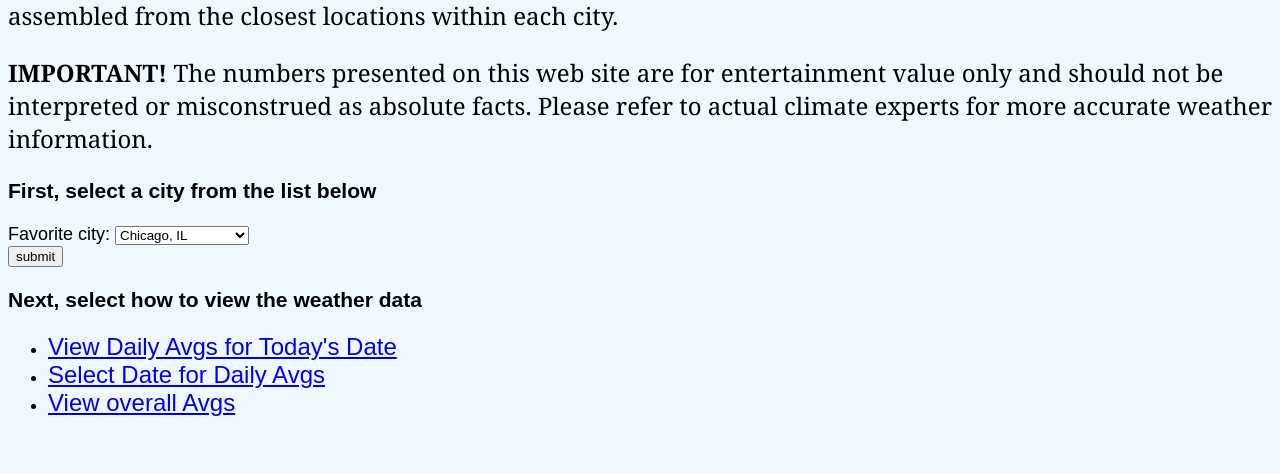
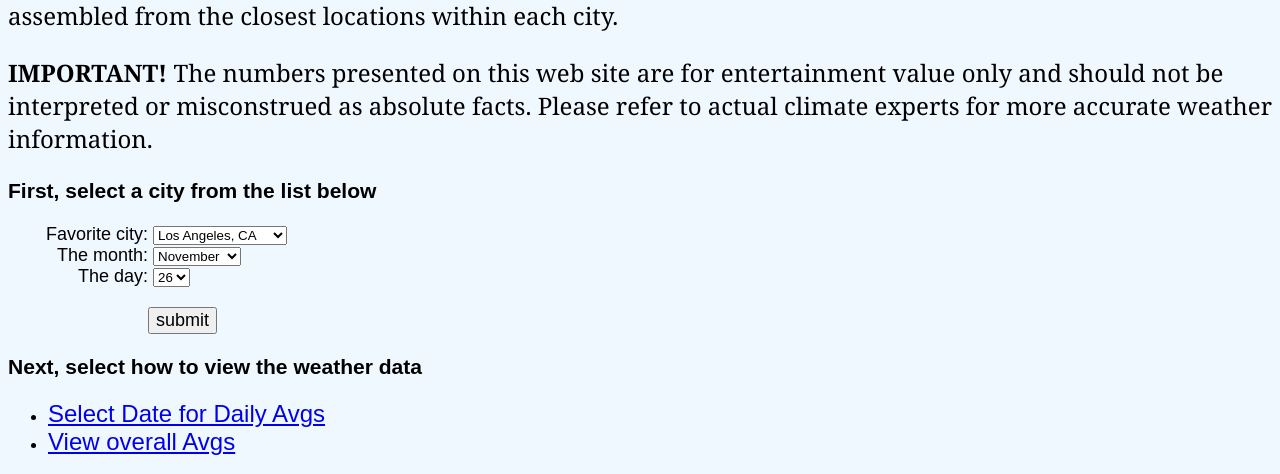
Before and after one commit to nchamberlain/avgtemps, a Django app: page / in a window 1280 px wide. Shown: the part 370-844 px from the top of the page. Before the commit the page ends 786 px from the top, so only its background shows below. Run offline with Django 5.2, Linux system fonts and the light colour scheme.

Commit message:
more updates - about ready to move to online server

```diff
--- a/avgs/forms.py
+++ b/avgs/forms.py
@@ -1,4 +1,6 @@
 from django import forms
+from datetime import datetime
+from django.forms.widgets import NumberInput
 
 FAVORITE_CITIES_CHOICES = [
     ('CHICAGO', 'Chicago, IL'),
@@ -15,5 +17,62 @@ FAVORITE_CITIES_CHOICES = [
     ('SAN FRANCISCO', "San Francisco, CA"),
 ]
 
+THE_MONTH_NBR = [
+    ("1","January"),
+    ("2", "February"),
+    ("3", "March"),
+    ("4", "April"),
+    ("5", "May"),
+    ("6", "June"),
+    ("7", "July"),
+    ("8", "August"),
+    ("9", "September"),
+    ("10", "October"),
+    ("11", "November"),
+    ("12", "December"),
+]
+
+THE_DAY_NUMBER = [
+    ("1", "1"),
+    ("2", "2"),
+    ("3", "3"),
+    ("4", "4"),
+    ("5", "5"),
+    ("6", "6"),
+    ("7", "7"),
+    ("8", "8"),
+    ("9", "9"),
+    ("10", "10"),
+    ("11", "11"),
+    ("12", "12"),
+    ("13", "13"),
+    ("14", "14"),
+    ("15", "15"),
+    ("16", "16"),
+    ("17", "17"),
+    ("18", "18"),
+    ("19", "19"),
+    ("20", "20"),
+    ("21", "21"),
+    ("22", "22"),
+    ("23", "23"),
+    ("24", "24"),
+    ("25", "25"),
+    ("26", "26"),
+    ("27", "27"),
+    ("28", "28"),
+    ("29", "29"),
+    ("30", "30"),
+    ("31", "31"),
+]
+
 class CitiesForm(forms.Form):
-    favorite_city = forms.ChoiceField(choices=FAVORITE_CITIES_CHOICES)
+    def __init__(self, *args, **kwargs):
+        super(CitiesForm, self).__init__(*args, **kwargs)
+        self.fields['the_month'].initial = str(datetime.now().month)
+        self.fields['the_day'].initial= str(datetime.now().day)
+
+    favorite_city = forms.ChoiceField(choices=FAVORITE_CITIES_CHOICES, initial="LOS ANGELES")
+    #date = forms.DateField(widget=NumberInput(attrs={'type': 'date'}))
+    the_month = forms.ChoiceField(choices = THE_MONTH_NBR)
+    the_day = forms.ChoiceField(choices = THE_DAY_NUMBER)
--- a/avgs/static/avgs/avgs_styles.css
+++ b/avgs/static/avgs/avgs_styles.css
@@ -13,3 +13,19 @@ p {
 table, th, td {
     border: 1px solid black;
 }
+input[type="submit"] {
+    margin-top: 20px;
+    margin-left: 140px;
+    font-size:large;
+}
+input[type="text"] {
+    width: 100px;
+    margin-top: 10px;
+    margin-bottom: 10px;
+    font-size: large;
+}
+label {
+    width: 140px;
+    text-align: right;
+    display: inline-block;
+}
--- a/avgs/templates/avgs/display_daily.html
+++ b/avgs/templates/avgs/display_daily.html
@@ -1,10 +1,10 @@
 {% extends "avgs/base.html" %}
 
-{% block title %}Avg Temp for Today {% endblock %}
+{% block title %}Avg Temps {% endblock %}
 
 {% block content %}
-    <h1>{{ type }} for {{ location }}</h1>
-    <!-- <p>Today is {{ mon }}/{{ day }}, {{ yr }} in {{ location }} </p> -->
+    <h1>{{ type }} for {{ location }} on {{ mon_long }} {{ day }}, 1910-2030</h1>
+    <!-- <p>Today is {{ mon_long }} {{ day }}, {{ yr }} in {{ location }} </p> KEEP THIS LINE FOR TROUBLESHOOTING -->
     <p>The overall average high/low temp for this day was {{ today_avg.tmax__avg|floatformat:0 }}/{{ today_avg.tmin__avg|floatformat:0 }} </p>
     <p>The overall highest/lowest HIGH temp was for this day was {{ today_avg.tmax__max }}/{{ today_avg.tmax__min}} </p>
     <p>The overall highest/lowest LOW temp was for this day was {{ today_avg.tmin__max }}/{{ today_avg.tmin__min }} </p>
--- a/avgs/templates/avgs/index.html
+++ b/avgs/templates/avgs/index.html
@@ -16,7 +16,7 @@
     </form>
     <h3>Next, select how to view the weather data</h3>
     <ul>
-        <li><a href="{% url 'daily' id=1 %}?date">View Daily Avgs for Today's Date</a></li>
+        <!--<li><a href="{% url 'daily' id=1 %}?date">View Daily Avgs for Today's Date</a></li> -->
         <li><a href="{% url 'summary' id=2 %}?month=August">Select Date for Daily Avgs</a></li>
         <li><a href="{% url 'report' id=3 %}?year=2023">View overall Avgs</a></li>
     </ul>
--- a/avgs/views.py
+++ b/avgs/views.py
@@ -4,20 +4,27 @@ from django.utils import timezone
 from django.db.models import Avg, Max, Min
 from .models import ImportTemps
 from .forms import CitiesForm
+from datetime import datetime, date
 
 #path="" on basicsite.urls.py calls avgs.urls.py which calls def index_view which renders
 #  index.html for the browser. When the user selects option 1, 2, or 3, it hrefs to one
 #  of these 3 functions based on option selected. These in turn get the necessary
 #  info and render the appropriate page (display_daily.html, display.html, etc)
 def daily(request, id):
-    date = request.POST.get('date', 'Not Provided')
+    the_day = request.POST.get('the_day', 'Not Provided')
+    the_month = request.POST.get('the_month', 'Not Provided')
     location = request.POST.get('favorite_city', 'No City Provided')
     loc = location[:5]
     location=location.title()
-    currentdate = timezone.now() #this will become a param that is passed
-    mon = currentdate.month
-    day = currentdate.day
-    yr = currentdate.year
+    #currentdate = timezone.now() #this will become a param that is passed
+    #currentdate = datetime.strptime(date, '%m-%d-%Y')
+    #mon_long = currentdate.strftime("%B")
+    mon = the_month   #currentdate.month
+    lmon = ("0" + mon)[-2:]
+    day = the_day     #currentdate.day
+    lday = ("0" + day)[-2:]
+    yr = "2024"       #currentdate.year
+    mon_long = date.fromisoformat(yr+lmon+lday).strftime("%B")
     today_avg = (ImportTemps.objects.filter(location__startswith=loc)
                   .filter(tdate__month=mon)
                   .filter(tdate__day=day)
@@ -42,7 +49,9 @@ def daily(request, id):
     hottest10 = calc_hottest10(loc)
     coldest10 = calc_coldest10(loc)
     context = {'id': id,
+               'location': location,
                'loc':loc,
+               'mon_long': mon_long,
                'mon':mon,
                'day':day,
                'yr': yr,
@@ -61,8 +70,7 @@ def daily(request, id):
                'decade2020': decade2020,
                'hottest10': hottest10,
                'coldest10': coldest10,
-               'date': date,
-               'location': location,
+               #'date': date,
                'type':'Daily Avgs'} #Type is shown in tab title
     return render(request, "avgs/display_daily.html", context)
 
```
